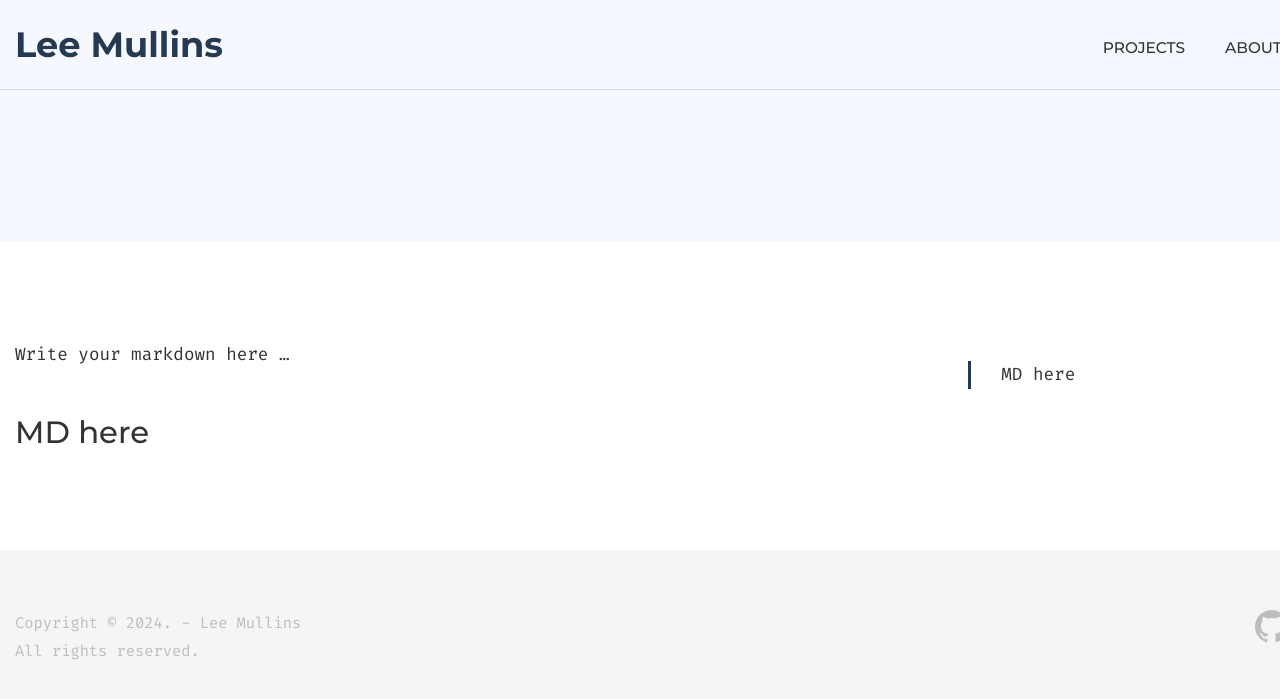
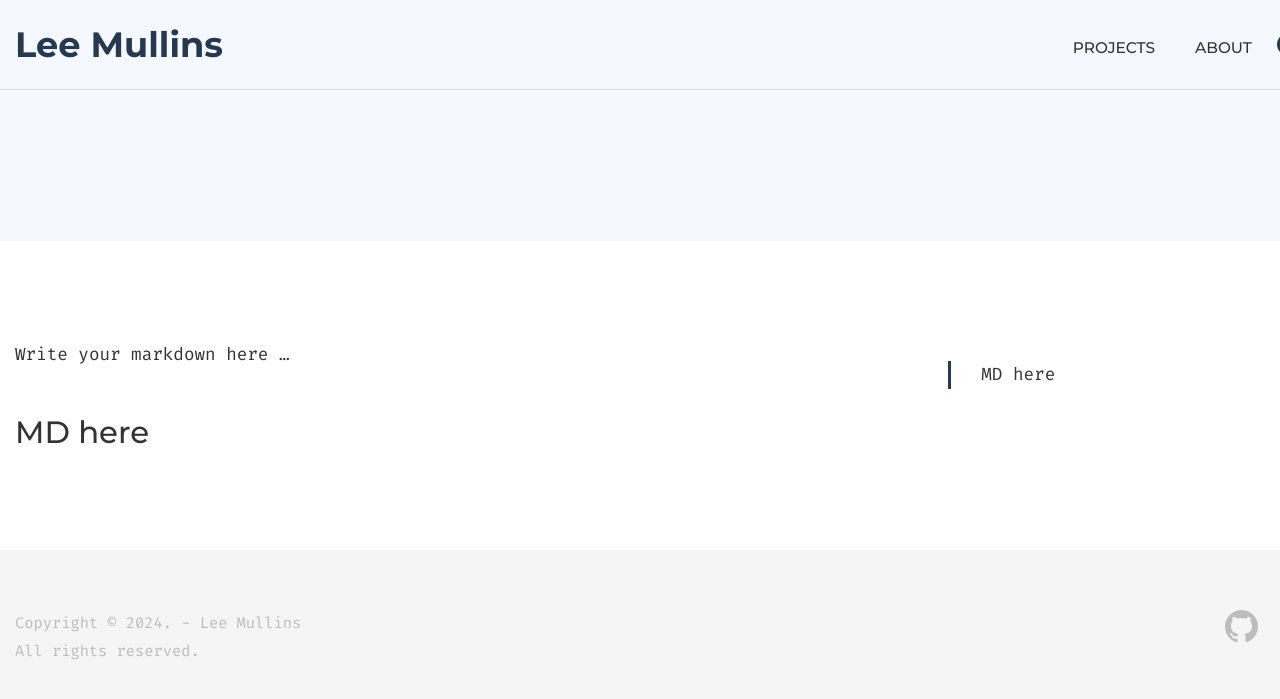
Before and after one commit to lemulli/lemulli.github.io, a Jekyll site: the page built from essay.md, in a window 1280 px wide. Shown: the top 699 px of the page. Built offline with Jekyll 4.4.1, drawn with Linux system fonts in a browser that asks for light colours; some web fonts are replaced.

Commit message:
width troubleshooting

```diff
--- a/doks-theme/_sass/_variables.scss
+++ b/doks-theme/_sass/_variables.scss
@@ -1,6 +1,11 @@
 /**
  * Variables (_variables.scss)
  */
+
+/* ----- Font imports ----- */
+@import url('https://fonts.googleapis.com/css2?family=Merriweather:wght@300;400;700;900&display=swap');
+@import url('https://fonts.googleapis.com/css2?family=Fira+Mono:wght@400;500;700&display=swap');
+@import url('https://fonts.googleapis.com/css2?family=Fira+Code:wght@300;400;500;600;700&display=swap');
 
 /* ----- Colors ----- */
 // General
--- a/doks-theme/assets/css/custom.scss
+++ b/doks-theme/assets/css/custom.scss
@@ -7,16 +7,40 @@
  * Additional styling tweaks for the site
  */
 
-/* Import fonts */
-@import url('https://fonts.googleapis.com/css2?family=Merriweather:wght@300;400;700;900&display=swap');
-@import url('https://fonts.googleapis.com/css2?family=Fira+Mono:wght@400;500;700&display=swap');
-@import url('https://fonts.googleapis.com/css2?family=Fira+Code:wght@300;400;500;600;700&display=swap');
-
 /* Base text styles */
 body {
   font-family: 'Fira Code', monospace;
   font-size: 1.1rem;
   line-height: 1.6;
+  max-width: 100vw;
+  overflow-x: hidden;
+}
+
+/* Container constraints */
+.container {
+  width: 100% !important;
+  padding-left: 15px !important;
+  padding-right: 15px !important;
+  margin-left: auto !important;
+  margin-right: auto !important;
+}
+
+@media(min-width: 768px) {
+  .container {
+    width: 960px !important;
+  }
+}
+
+@media(min-width: 992px) {
+  .container {
+    width: 1200px !important;
+  }
+}
+
+@media(min-width: 1200px) {
+  .container {
+    width: 1400px !important;
+  }
 }
 
 /* Hide micro navigation */
@@ -65,7 +89,6 @@
     display: block;
     margin-top: 0.5rem;
 
-
     @media (min-width: 768px) {
       font-size: 3.5rem !important;
       padding-right: 5rem;
```
Also changed, not shown: 5 other files.
